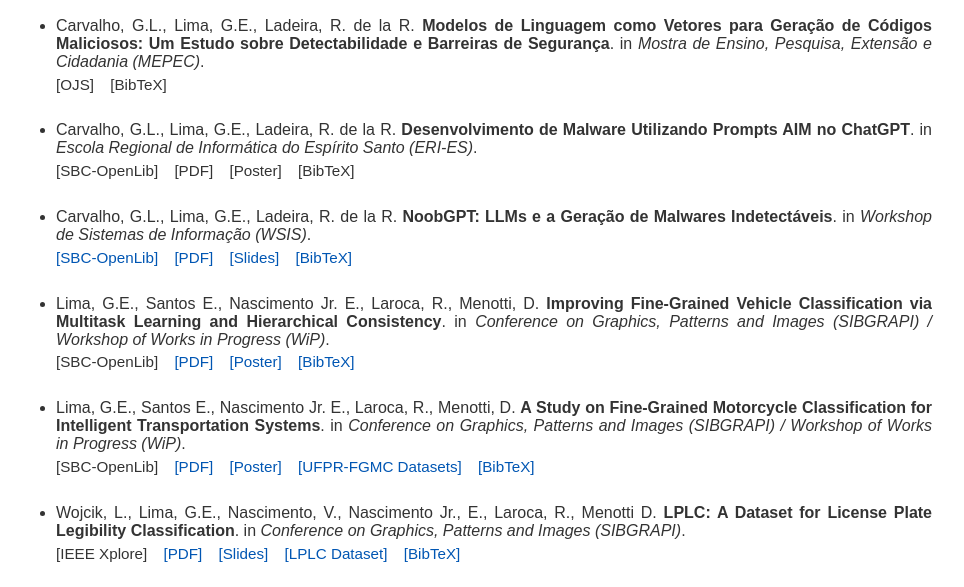
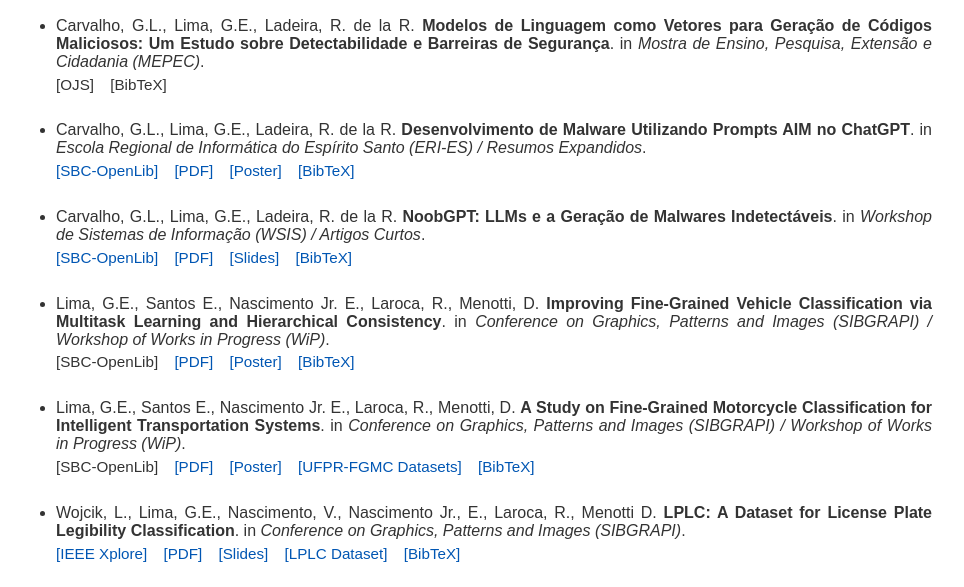
Before and after one commit to Lima001/Lima001.github.io, a plain HTML site: page appendix-publications.html in a window 1280 px wide. Shown: the part 175-762 px from the top of the page, without its empty margins (158-1122 px from the left). Drawn offline with Linux system fonts and the light colour scheme.

Commit message:
Updated carvalho2025desenvolvimento entry

```diff
--- a/appendix-publications.html
+++ b/appendix-publications.html
@@ -106,17 +106,17 @@
       </li>
       <li> Carvalho, G.L., Lima, G.E., Ladeira, R. de la R.
         <strong>Desenvolvimento de Malware Utilizando Prompts AIM no ChatGPT</strong>.
-        in <em>Escola Regional de Informática do Espírito Santo (ERI-ES)</em>.
+        in <em>Escola Regional de Informática do Espírito Santo (ERI-ES) / Resumos Expandidos</em>.
         <div class="pub-links">
-          <a role="link" aria-disabled="true" style="color: inherit; text-decoration: none;">[SBC-OpenLib]</a>
-          <a role="link" aria-disabled="true" style="color: inherit; text-decoration: none;">[PDF]</a>
-          <a role="link" aria-disabled="true" style="color: inherit; text-decoration: none;">[Poster]</a>
-          <a role="link" aria-disabled="true" style="color: inherit; text-decoration: none;">[BibTeX]</a>
+          <a href="https://doi.org/10.5753/eries.2025.14922" target="_blank">[SBC-OpenLib]</a>
+          <a href="https://Lima001.github.io/files/paper/carvalho2025desenvolvimento.pdf" target="_blank">[PDF]</a>
+          <a href="https://Lima001.github.io/files/poster/carvalho2025desenvolvimento.pdf" target="_blank">[Poster]</a>
+          <a href="https://Lima001.github.io/files/bibtex/carvalho2025desenvolvimento.txt" target="_blank">[BibTeX]</a>
         </div>
       </li>
       <li> Carvalho, G.L., Lima, G.E., Ladeira, R. de la R.
         <strong>NoobGPT: LLMs e a Geração de Malwares Indetectáveis</strong>.
-        in <em>Workshop de Sistemas de Informação (WSIS)</em>.
+        in <em>Workshop de Sistemas de Informação (WSIS) / Artigos Curtos</em>.
         <div class="pub-links">
           <a href="https://doi.org/10.5753/wsis.2025.15064" target="_blank">[SBC-OpenLib]</a>
           <a href="https://Lima001.github.io/files/paper/carvalho2025noobgpt.pdf" target="_blank">[PDF]</a>
@@ -150,7 +150,7 @@
         <strong>LPLC: A Dataset for License Plate Legibility Classification</strong>.
         in <em>Conference on Graphics, Patterns and Images (SIBGRAPI)</em>.
         <div class="pub-links">
-          <a role="link" aria-disabled="true" style="color: inherit; text-decoration: none;">[IEEE Xplore]</a>
+          <a href="https://doi.org/10.1109/SIBGRAPI67909.2025.11223367" target="_blank">[IEEE Xplore]</a>
           <a href="https://Lima001.github.io/files/paper/wojcik2025lplc.pdf">[PDF]</a>
           <a href="https://Lima001.github.io/files/slide/wojcik2025lplc.pdf" target="_blank">[Slides]</a>
           <a href="https://github.com/lmlwojcik/lplc-dataset" target="_blank">[LPLC Dataset]</a>
```
Also changed, not shown: index.html (+1 -1 lines), files/bibtex/carvalho2025desenvolvimento.txt (added), 2 other files.
